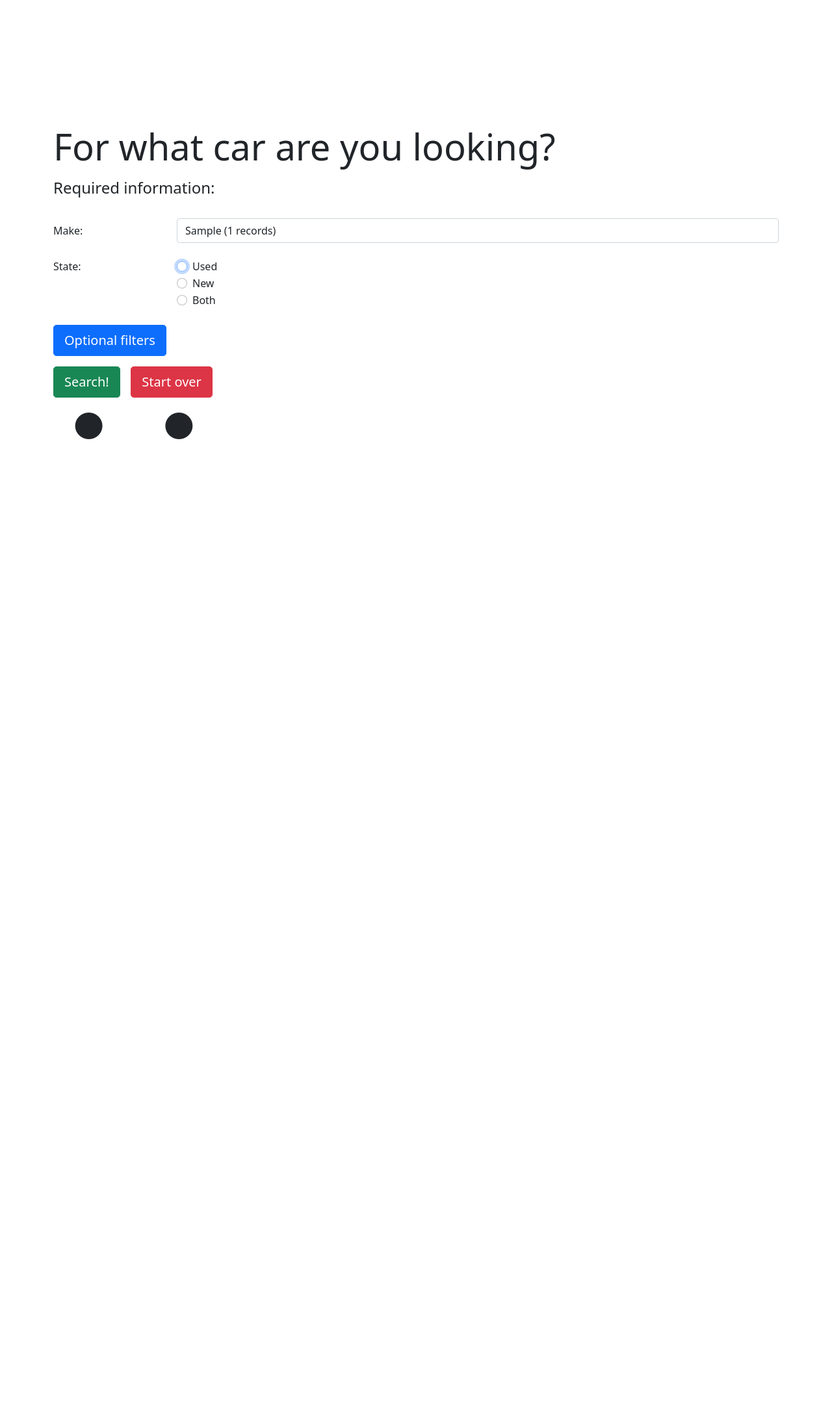
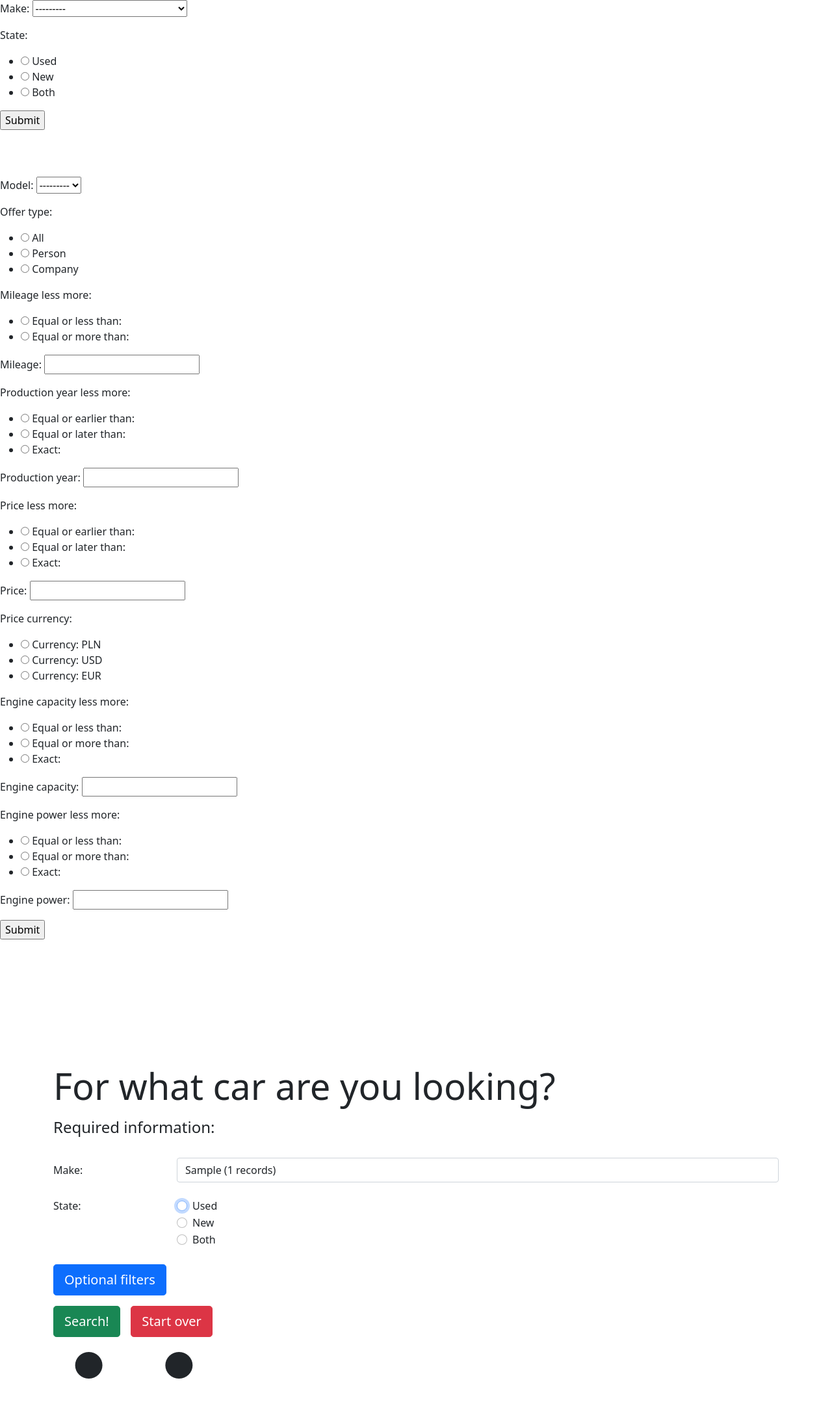
Before and after one commit to m-niemiec/car_prices_tool, a Django app: page /search in a window 1280 px wide. Shown: the whole page at 65% size. Before the commit the page ends 676 px from the top, so only its background shows below. Run offline with Django 3.2, Linux system fonts and the light colour scheme; tables that the repository leaves empty hold one stand-in row (values such as "Sample post"); some libraries are stand-ins or nearby versions.

Commit message:
Beggining of refactor html forms to django forms.

```diff
--- a/car_prices_tool_website/car_prices_tool/forms.py
+++ b/car_prices_tool_website/car_prices_tool/forms.py
@@ -1,12 +1,60 @@
 from django import forms
 from car_prices_tool.models import Car
+from django.db.models import Count
 
 
-class CarForm(forms.ModelForm):
-    class Meta:
-        model = Car
-        fields = ('make', 'model')
+class SearchCarForm(forms.Form):
+    make = forms.ModelChoiceField(queryset=Car.objects.values('make').annotate(entries=Count('make')))
+    state_choices = [('used', 'Used'), ('new', 'New'), ('both', 'Both')]
+    state = forms.ChoiceField(widget=forms.RadioSelect, choices=state_choices)
 
-    def __init__(self, *args, **kwargs):
-        super().__init__(*args, **kwargs)
-        self.fields['model'].queryset = Car.objects.none()
+
+class OptionalSearchCarForm(forms.Form):
+    # Model:
+    model = forms.ModelChoiceField(
+        queryset=Car.objects.values('model').filter(make='Audi').annotate(entries=Count('model')))
+
+    # Offer type:
+    offer_type_choices = [('all', 'All'),
+                          ('person', 'Person'),
+                          ('company', 'Company')]
+    offer_type = forms.ChoiceField(widget=forms.RadioSelect, choices=offer_type_choices)
+
+    # Mileage:
+    mileage_less_more_choices = [('mileage_less_than', 'Equal or less than:'),
+                                 ('mileage_more_than', 'Equal or more than:')]
+    mileage_less_more = forms.ChoiceField(widget=forms.RadioSelect, choices=mileage_less_more_choices)
+    mileage = forms.IntegerField()
+
+    # Production year:
+    production_year_less_more_choices = [('production_year_less_than', 'Equal or earlier than:'),
+                                         ('production_year_more_than', 'Equal or later than:'),
+                                         ('production_year_exact', 'Exact:')]
+    production_year_less_more = forms.ChoiceField(widget=forms.RadioSelect, choices=production_year_less_more_choices)
+    production_year = forms.IntegerField()
+
+    # Price:
+    price_less_more_choices = [('price_less_than', 'Equal or less than:'),
+                               ('price_more_than', 'Equal or more than:')]
+    price_less_more = forms.ChoiceField(widget=forms.RadioSelect, choices=production_year_less_more_choices)
+    price = forms.IntegerField()
+
+    # Price currency:
+    price_currency_choices = [('pln', 'Currency: PLN'),
+                              ('usd', 'Currency: USD'),
+                              ('eur', 'Currency: EUR')]
+    price_currency = forms.ChoiceField(widget=forms.RadioSelect, choices=price_currency_choices)
+
+    # Engine capacity:
+    engine_capacity_choices = [('engine_capacity_less_than', 'Equal or less than:'),
+                               ('engine_capacity_more_than', 'Equal or more than:'),
+                               ('engine_capacity_equal', 'Exact:')]
+    engine_capacity_less_more = forms.ChoiceField(widget=forms.RadioSelect, choices=engine_capacity_choices)
+    engine_capacity = forms.IntegerField()
+
+    # Engine power:
+    engine_power_choices = [('engine_power_less_than', 'Equal or less than:'),
+                            ('engine_power_more_than', 'Equal or more than:'),
+                            ('engine_power_equal', 'Exact:')]
+    engine_power_less_more = forms.ChoiceField(widget=forms.RadioSelect, choices=engine_power_choices)
+    engine_power = forms.IntegerField()
--- a/car_prices_tool_website/car_prices_tool/templates/car_prices_tool/search.html
+++ b/car_prices_tool_website/car_prices_tool/templates/car_prices_tool/search.html
@@ -10,6 +10,23 @@
         <title>Title</title>
     </head>
     <body>
+
+
+<form action="/your-name/" method="post">
+    {% csrf_token %}
+    {{ form.as_p }}
+    <input type="submit" value="Submit">
+</form>
+
+<br><br><br>
+
+<form action="/your-name/" method="post">
+    {% csrf_token %}
+    {{ optional_form.as_p }}
+    <input type="submit" value="Submit">
+</form>
+
+
 
     <br><br><br><br><br><br><br><br>
 
--- a/car_prices_tool_website/car_prices_tool/views.py
+++ b/car_prices_tool_website/car_prices_tool/views.py
@@ -3,6 +3,7 @@
 from car_prices_tool.models import Car
 from django.core import serializers
 from django.db.models import Count
+from car_prices_tool.forms import SearchCarForm, OptionalSearchCarForm
 
 
 def home(request):
@@ -23,10 +24,15 @@
     makes = Car.objects.values('make').annotate(entries=Count('make'))
     models = Car.objects.values('model').annotate(entries=Count('model'))
 
+    form = SearchCarForm
+    optional_form = OptionalSearchCarForm
+
     context = {
         'cars': cars,
         'makes': makes,
-        'models': models
+        'models': models,
+        'form': form,
+        'optional_form': optional_form
     }
 
     return render(request, 'car_prices_tool/search.html', context)
```
